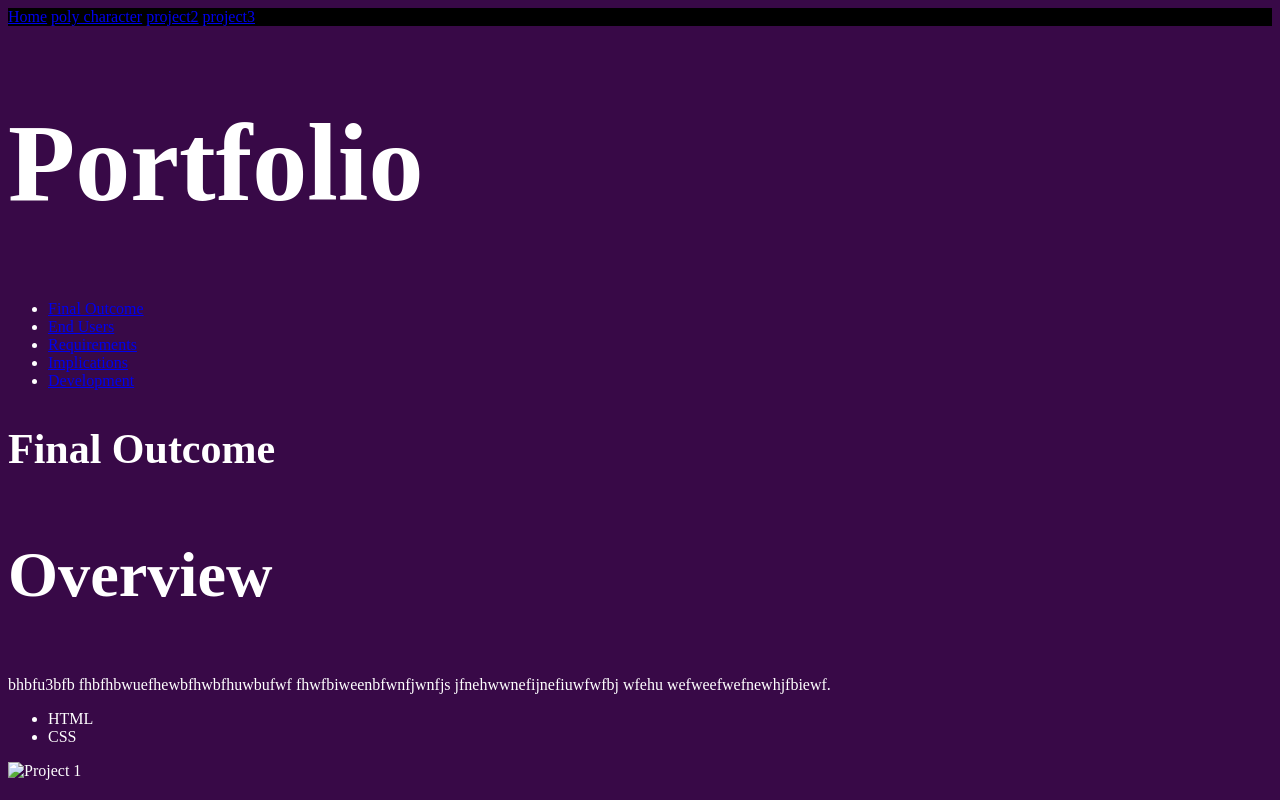
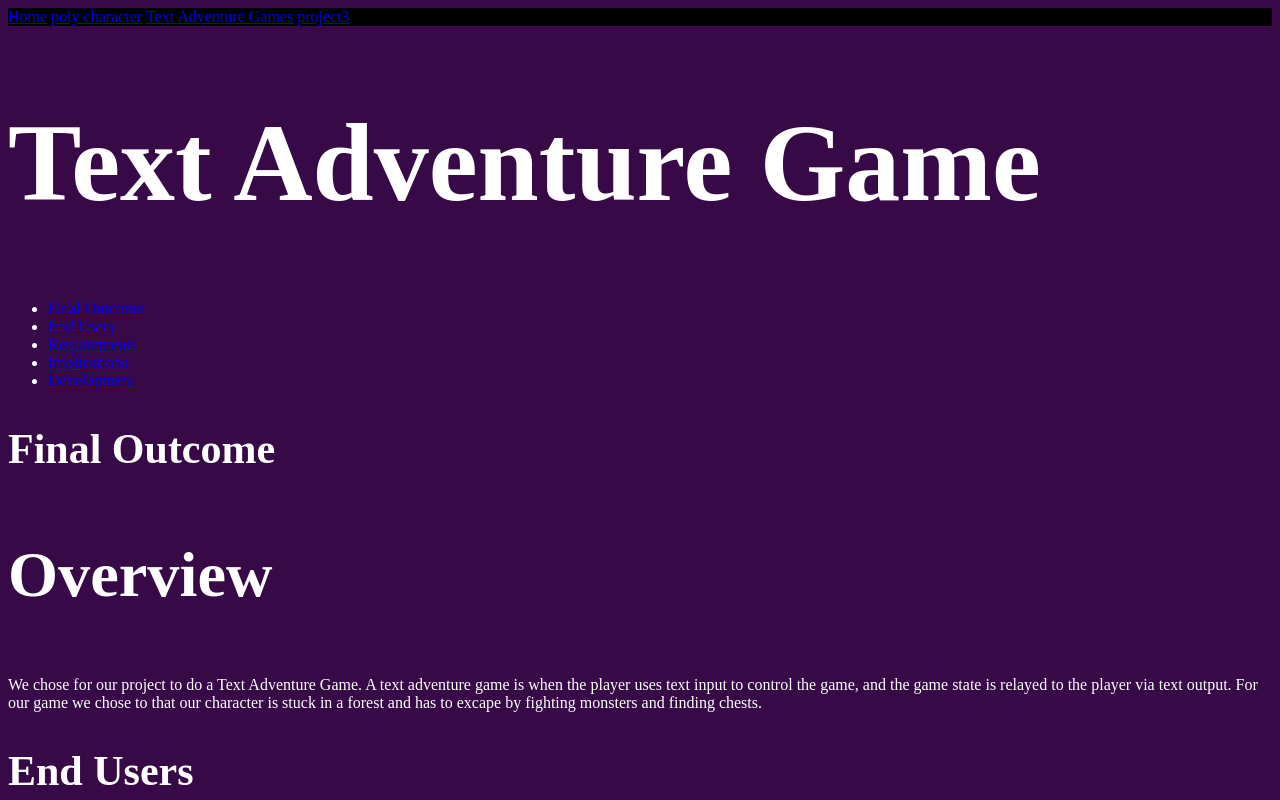
Before and after one commit to Annawscw/year-11-portfolio, a plain HTML site: page project2.html in a window 1280 px wide. Shown: the top 800 px of the page. Drawn offline with Linux system fonts and the light colour scheme.

Commit message:
Update project2.html

```diff
--- a/project2.html
+++ b/project2.html
@@ -12,11 +12,11 @@
  <div class="project1">
         <a href="index.html">Home</a>
         <a href="project1.html">poly character</a>
-        <a href="project2">project2</a>
+        <a href="project2">Text Adventure Games</a>
         <a href="project3">project3</a>
     </div>
   <div class="header_text_huge">
-        <h1>Portfolio</h1>
+        <h1>Text Adventure Game</h1>
     </div>
 
 <div class="list">
@@ -40,13 +40,10 @@
               <h3>Overview</h3>
               </div>
               <p>
-               bhbfu3bfb fhbfhbwuefhewbfhwbfhuwbufwf fhwfbiweenbfwnfjwnfjs jfnehwwnefijnefiuwfwfbj wfehu wefweefwefnewhjfbiewf.
+               We chose for our project to do a Text Adventure Game. A text adventure game is when the player uses
+                text input to control the game, and the game state is relayed to the player via text output. For our game we chose to that our
+                character is stuck in a forest and has to excape by fighting monsters and finding chests.
               </p>
-              <ul>
-                <li>HTML</li>
-                <li>CSS</li>
-              </ul>
-
               <div class="final__links">
                 <a href="index.html" target="_blank" class="link__text">
 
@@ -56,7 +53,7 @@
 
             </div>
             <div class="final__image-box">
-              <img src="./images/portfolio-img.png" alt="Project 1" />
+
             </div>
 
           </div>
```
